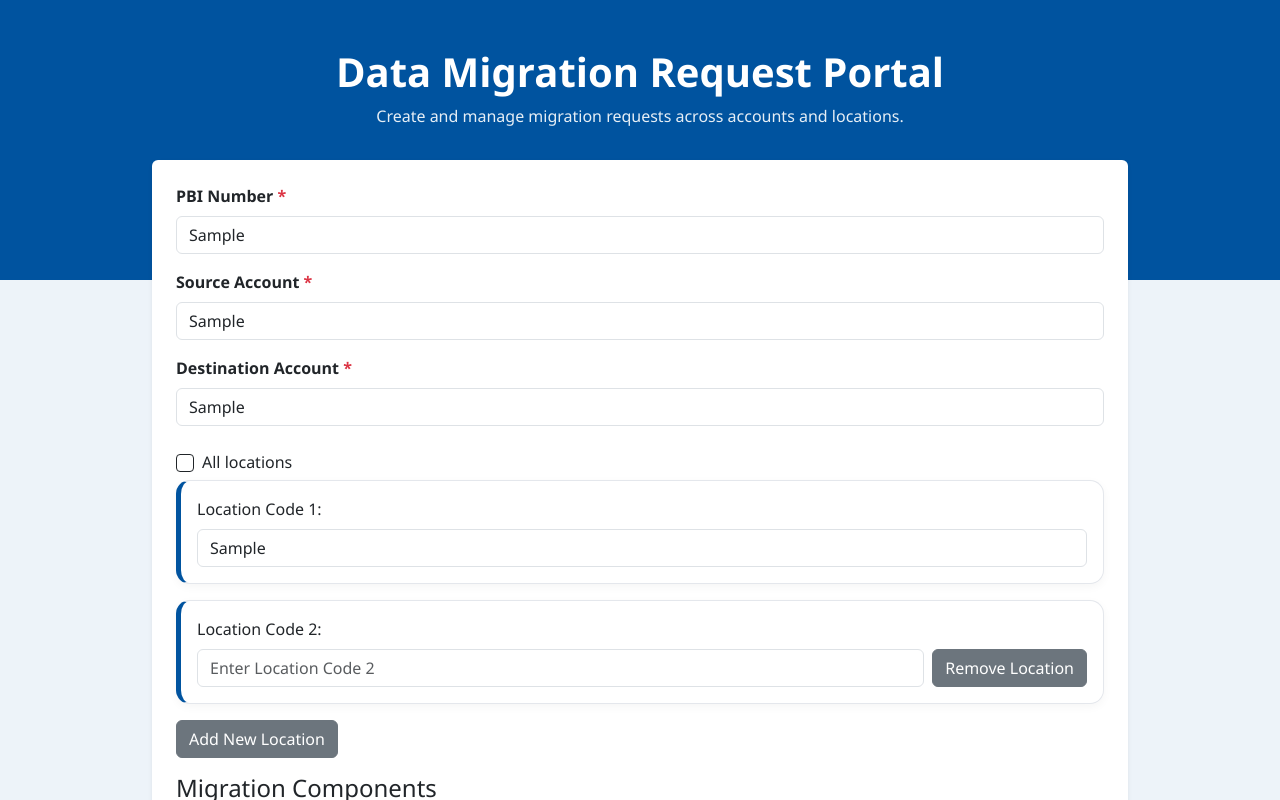
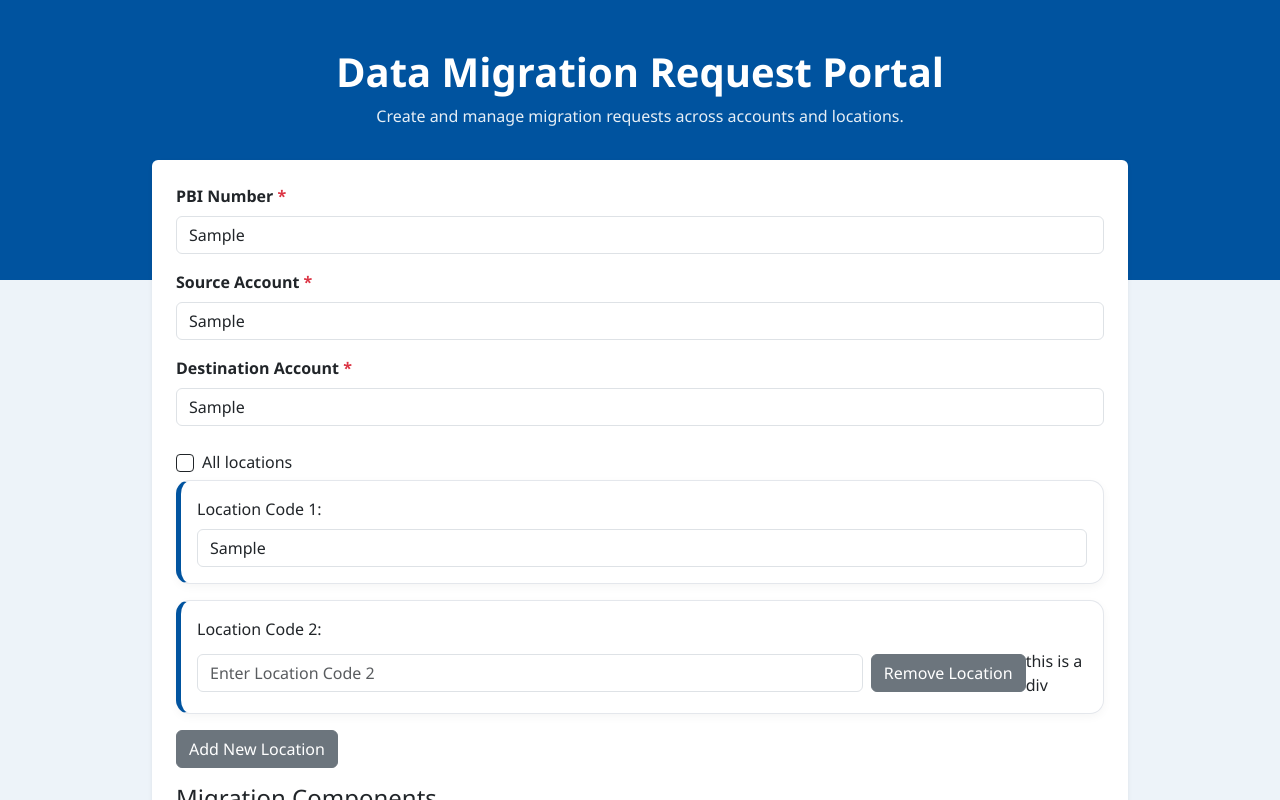
Before and after one commit to NotYuvrajSingh/DataMigrator, an Angular app in the folder Migrator/: page / in a window 1280 px wide. Both pictures are taken after typing "Sample", "Sample", "Sample", "Sample" into the empty fields and a click on the button "Add New Location". Shown: the top 800 px of the page. Built offline with nearby package versions, Linux system fonts and the light colour scheme.

Commit message:
Styles updated

```diff
--- a/Migrator/src/app/home/home.html
+++ b/Migrator/src/app/home/home.html
@@ -122,6 +122,7 @@
                             <button type="button" class="btn btn-secondary text-nowrap"
                                 (click)="removeLocation()">Remove
                                 Location</button>
+                            <div>this is a div</div>
                         </div>
                     </div>
                     }
--- a/Migrator/src/styles.css
+++ b/Migrator/src/styles.css
@@ -156,9 +156,9 @@ body {
 ========================================= */
 
 .form-check-input {
+    cursor: pointer;
     width: 18px;
     height: 18px;
-    cursor: pointer;
 }
 
 .form-check-label {
```
